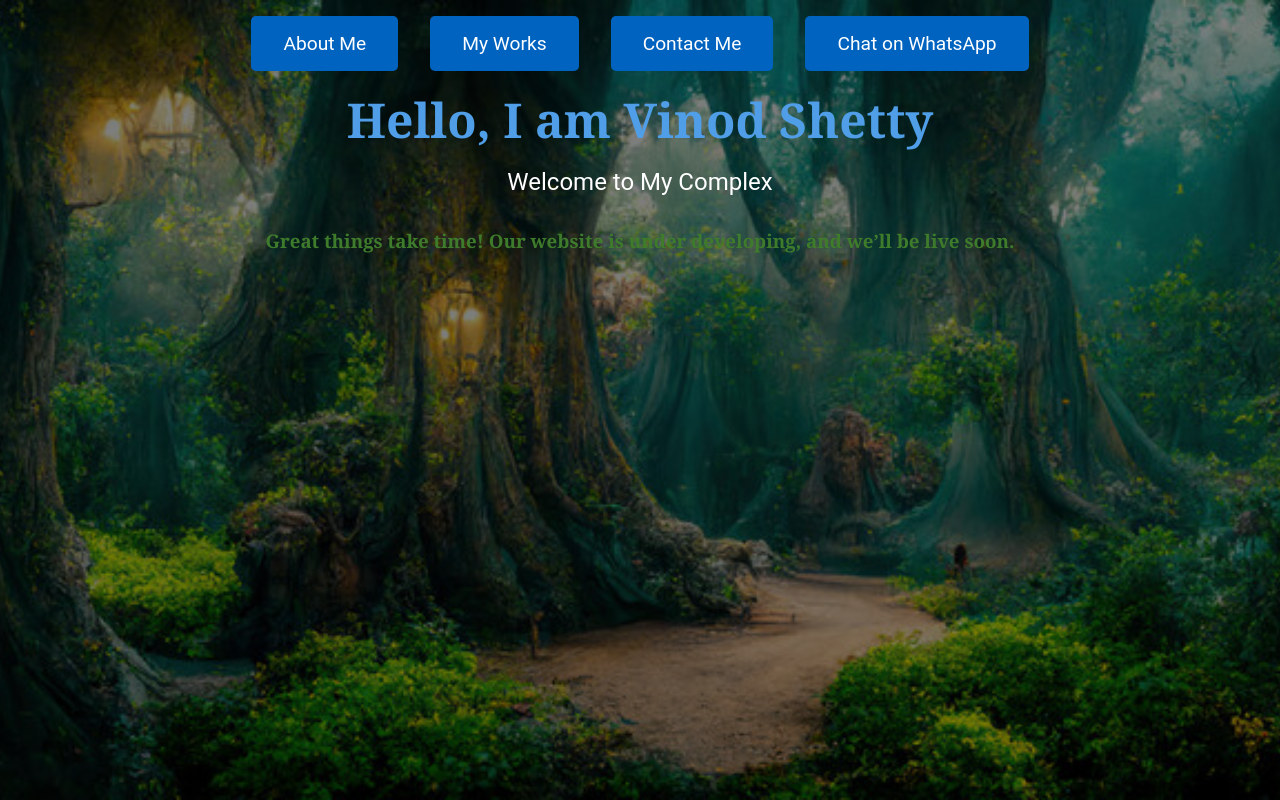
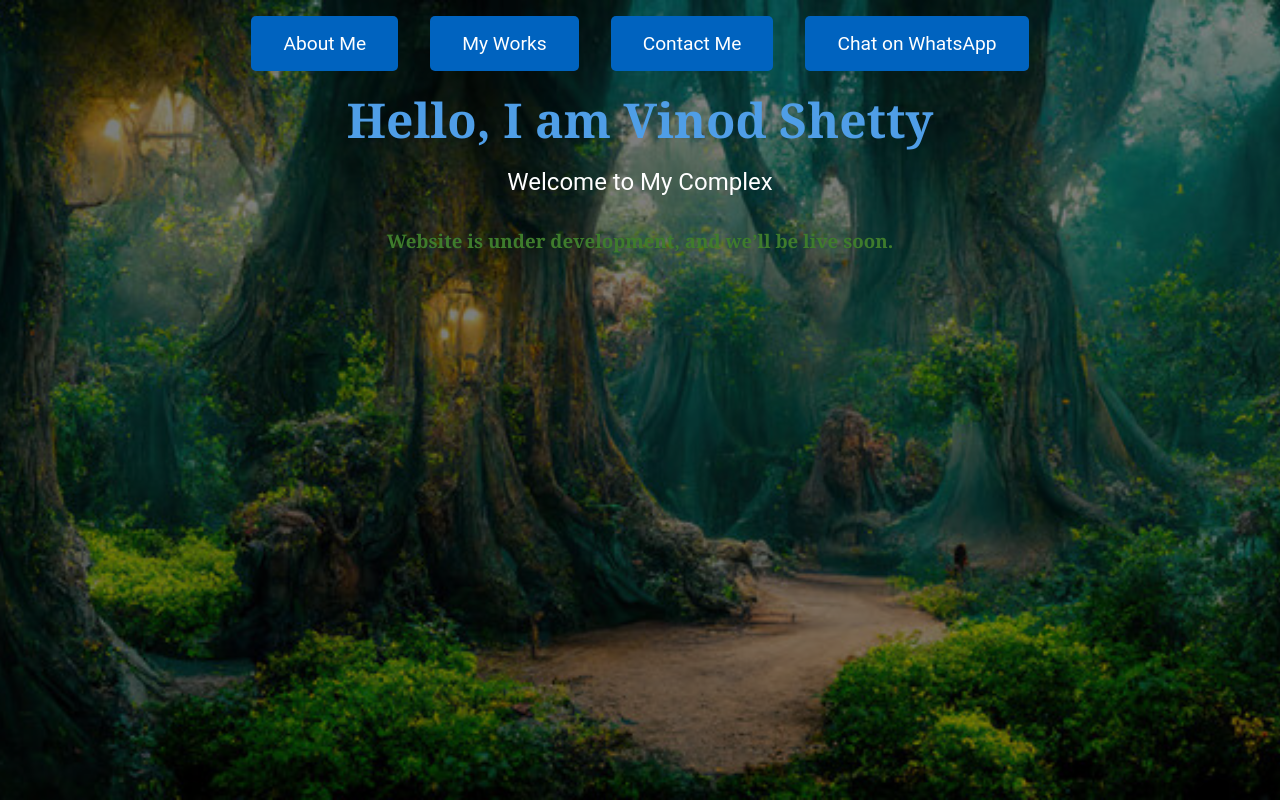
Before and after one commit to WinodShetty/vinodshetty-online, a React (Vite) app: page / in a window 1280 px wide. Built offline with nearby package versions, Linux system fonts and the light colour scheme.

Commit message:
added under progress message

```diff
--- a/src/components/LandingPage.jsx
+++ b/src/components/LandingPage.jsx
@@ -34,7 +34,7 @@ const LandingPage = () => {
           <h1 className="title">Hello, I am Vinod Shetty</h1>
           <p className="subtitle">Welcome to My Complex</p>
         </div>
-        <h3>Great things take time! Our website is under developing, and we’ll be live soon.</h3>
+        <h3>Website is under development, and we’ll be live soon.</h3>
       </div>
     </section>
   );
```
